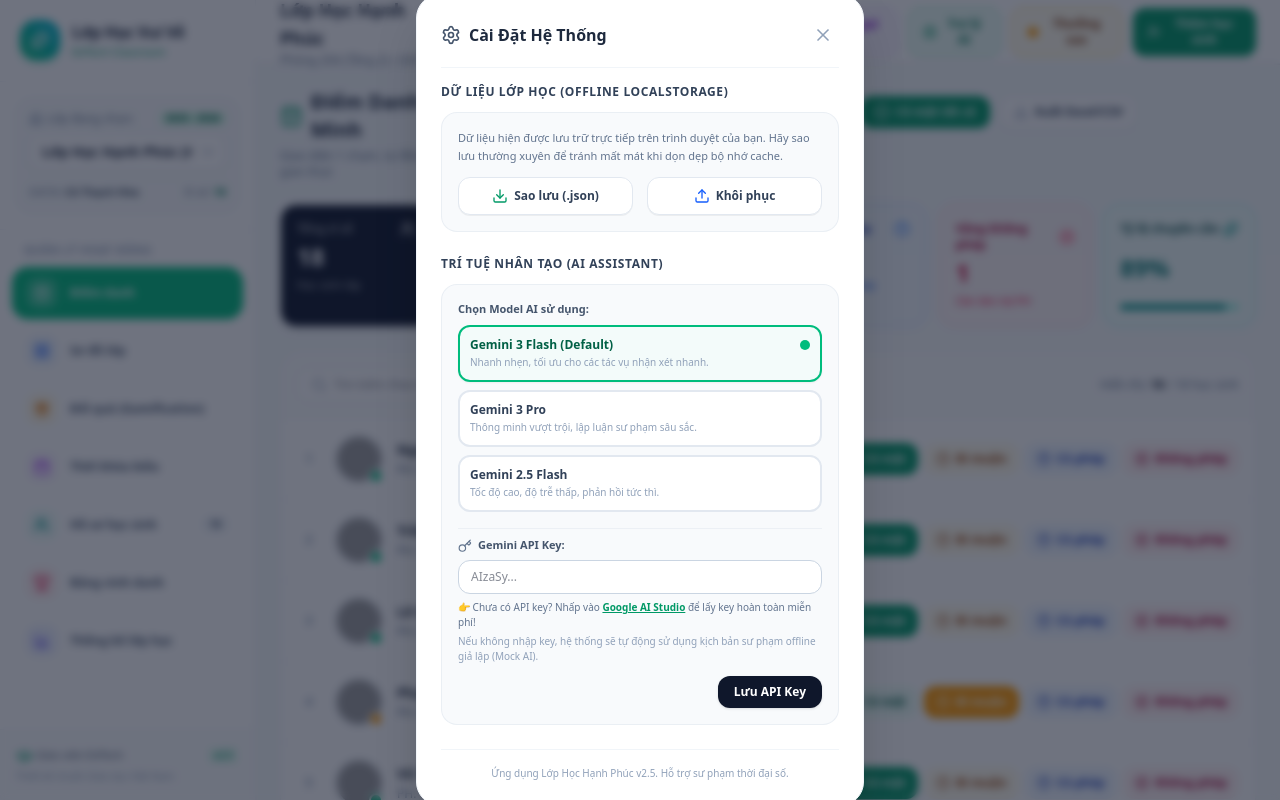
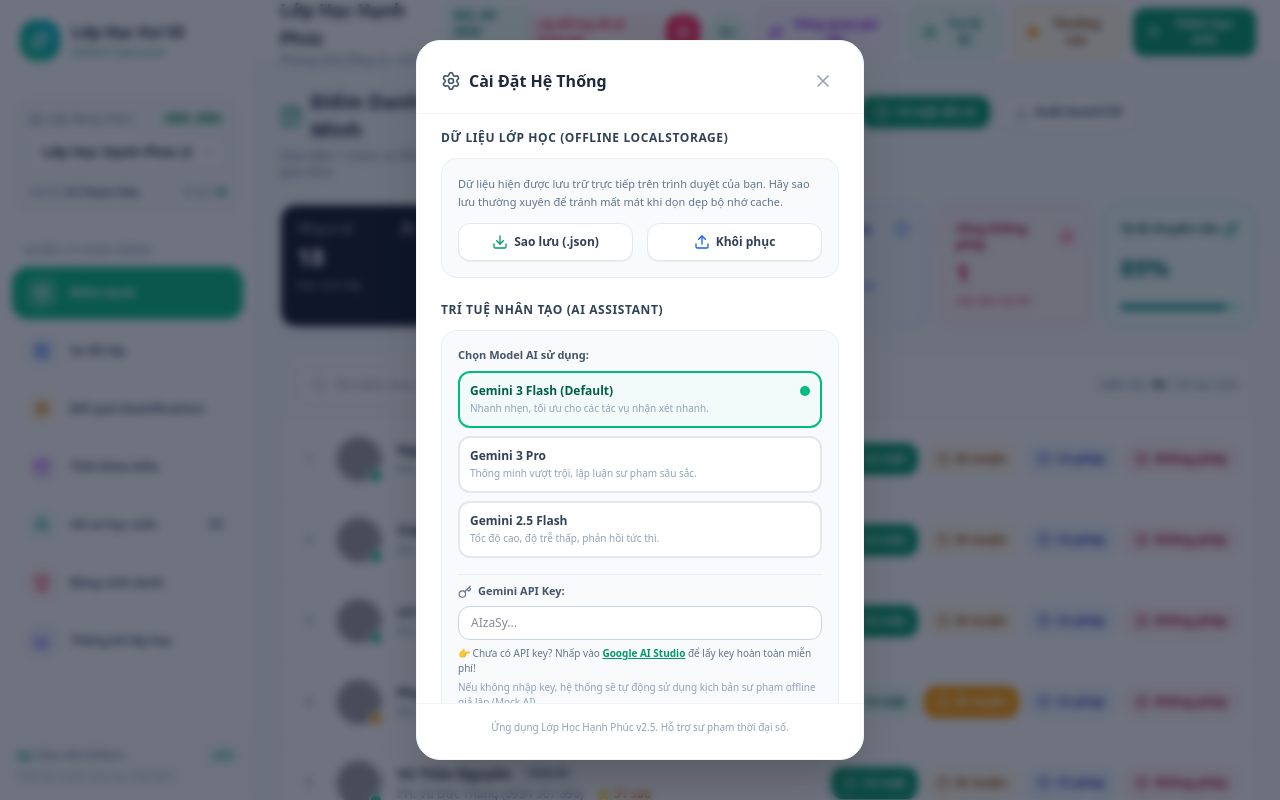
Before and after one commit to thachhoa/LOPHOCHANHPHUC, a React (Vite) app: page / in a window 1280 px wide. Built offline with nearby package versions, Linux system fonts and the light colour scheme; grey boxes are pictures that could not be loaded.

Commit message:
Update SettingsModal.tsx

```diff
--- a/src/components/SettingsModal.tsx
+++ b/src/components/SettingsModal.tsx
@@ -66,22 +66,23 @@ export const SettingsModal: React.FC<SettingsModalProps> = ({ isOpen, onClose })
 
   return (
     <div className="fixed inset-0 z-50 flex items-center justify-center p-4 bg-slate-900/60 backdrop-blur-xs">
-      <div className="bg-white rounded-3xl shadow-2xl border border-slate-100 max-w-md w-full p-6 relative overflow-hidden">
+      <div className="bg-white rounded-3xl shadow-2xl border border-slate-100 max-w-md w-full max-h-[90vh] flex flex-col relative overflow-hidden">
         {/* Header */}
-        <div className="flex items-center justify-between pb-4 border-b border-slate-100">
+        <div className="flex items-center justify-between p-6 pb-4 border-b border-slate-100 shrink-0">
           <h3 className="font-bold text-slate-800 text-base flex items-center gap-2">
             <Settings className="w-5 h-5 text-slate-600" />
             Cài Đặt Hệ Thống
           </h3>
           <button
             onClick={onClose}
-            className="p-1.5 text-slate-400 hover:text-slate-600 rounded-full hover:bg-slate-50"
+            className="p-1.5 text-slate-400 hover:text-slate-600 rounded-full hover:bg-slate-50 cursor-pointer shadow-3xs"
           >
             <X className="w-5 h-5" />
           </button>
         </div>
 
-        <div className="mt-4 space-y-6">
+        {/* Scrollable Body Content */}
+        <div className="flex-1 overflow-y-auto p-6 pt-4 space-y-6">
           {/* Section 1: Sao lưu & Khôi phục */}
           <div className="space-y-3">
             <h4 className="font-bold text-slate-700 text-xs uppercase tracking-wider">
@@ -223,8 +224,10 @@ export const SettingsModal: React.FC<SettingsModalProps> = ({ isOpen, onClose })
         </div>
 
         {/* Footer Info */}
-        <div className="mt-6 pt-4 border-t border-slate-100 text-[10px] text-slate-400 text-center">
-          Ứng dụng Lớp Học Hạnh Phúc v2.5. Hỗ trợ sư phạm thời đại số.
+        <div className="p-6 pt-0 border-t border-slate-100 text-[10px] text-slate-400 text-center shrink-0">
+          <div className="pt-4">
+            Ứng dụng Lớp Học Hạnh Phúc v2.5. Hỗ trợ sư phạm thời đại số.
+          </div>
         </div>
       </div>
     </div>
```
